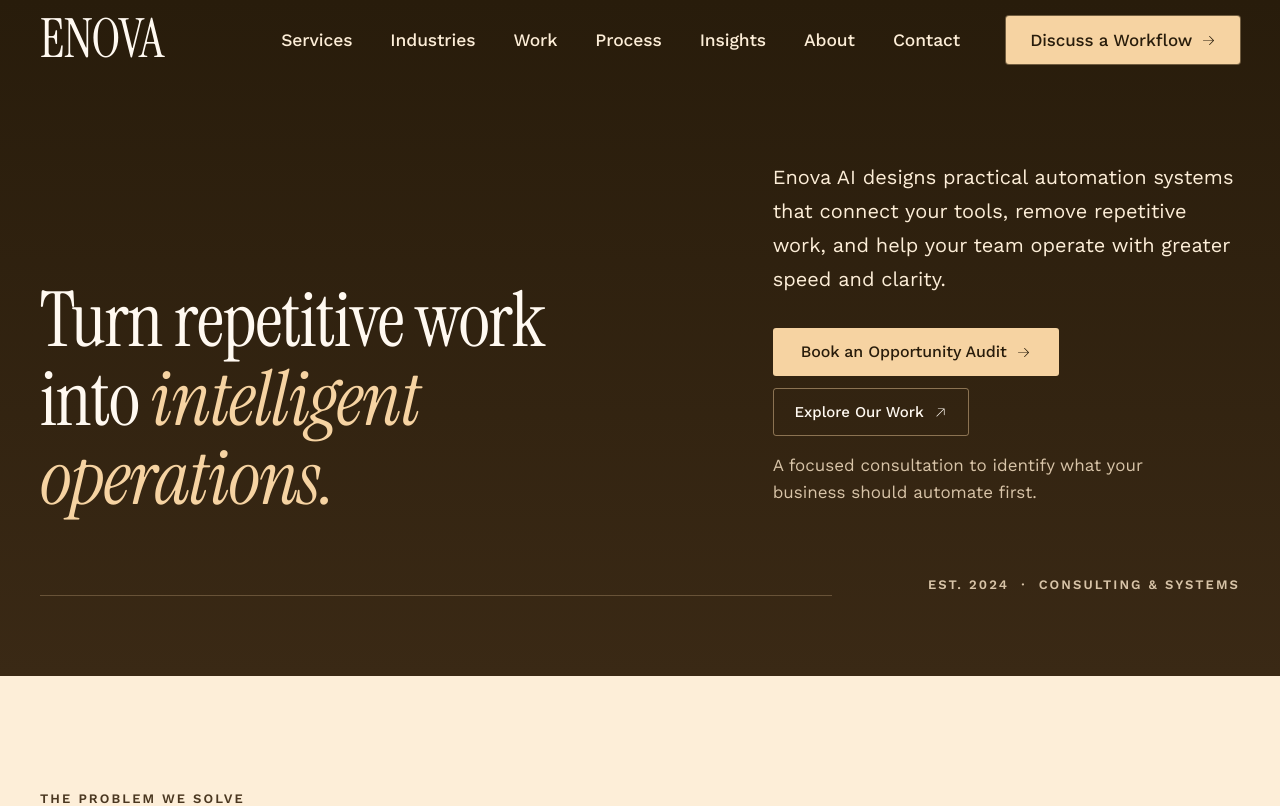
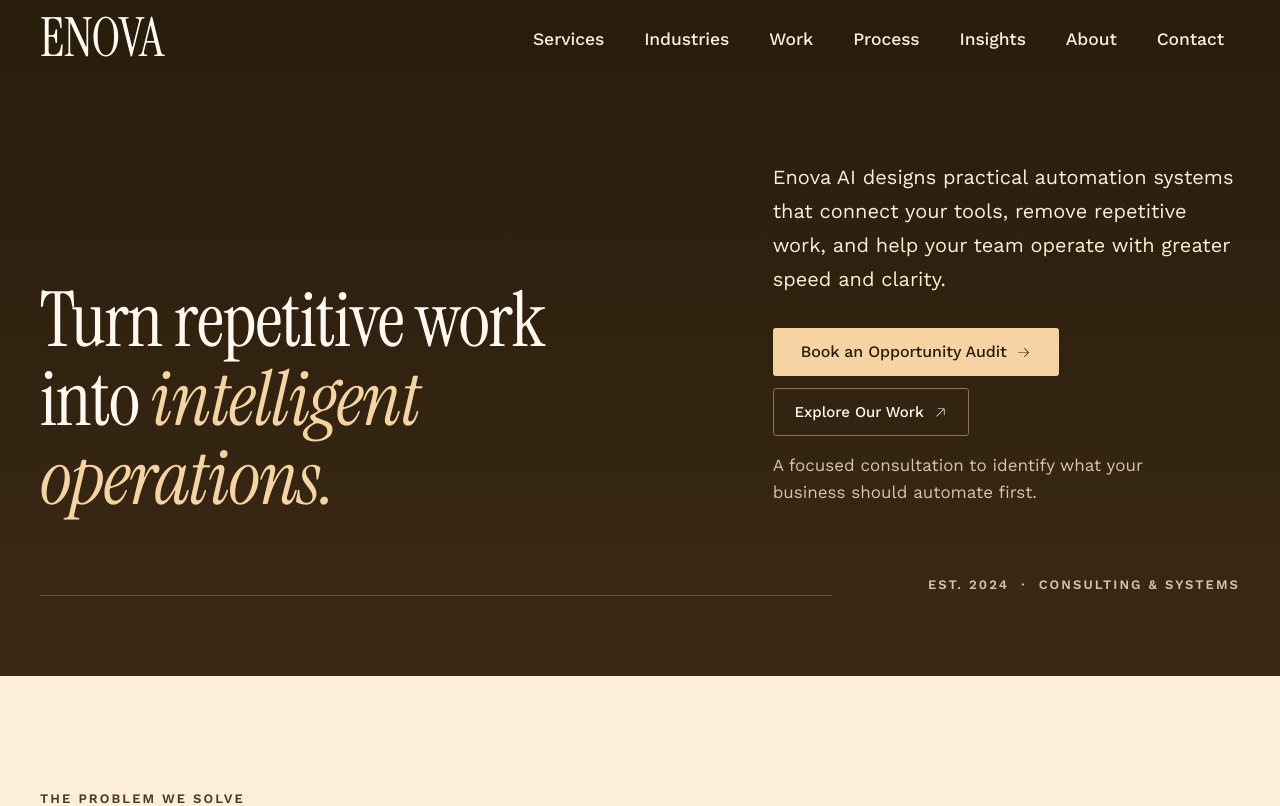
Before and after one commit to tarekjundi/enova-ai-website, a React (Vite) app: page / in a window 1280 px wide. Shown: the top 806 px of the page. Built offline with nearby package versions, Linux system fonts and the light colour scheme.

Commit message:
Changes
Co-authored-by: tarekjundi <181972982+tarekjundi@users.noreply.github.com>

```diff
--- a/src/components/Navbar.tsx
+++ b/src/components/Navbar.tsx
@@ -50,7 +50,7 @@ const Navbar = () => {
         </Link>
 
         {/* Desktop */}
-        <div className="hidden lg:flex items-center gap-0.5 xl:gap-1.5">
+        <div className="hidden lg:flex items-center gap-1 xl:gap-2">
           {NAV_LINKS.map((link) => (
             <Link
               key={link.to}
@@ -66,20 +66,8 @@ const Navbar = () => {
               {link.label}
             </Link>
           ))}
+        </div>
 
-          <a
-            href="https://cal.com/tarek-jundi/free-consultation"
-            target="_blank"
-            rel="noopener noreferrer"
-            className="ml-4 xl:ml-6 btn-primary text-[15px] py-3 px-5 xl:px-6 whitespace-nowrap group shadow-[0_0_0_1px_rgba(246,211,162,0.35)]"
-          >
-            Discuss a Workflow
-            <ArrowRight
-              size={15}
-              className="transition-transform duration-300 group-hover:translate-x-0.5"
-            />
-          </a>
-        </div>
 
 
 
```
